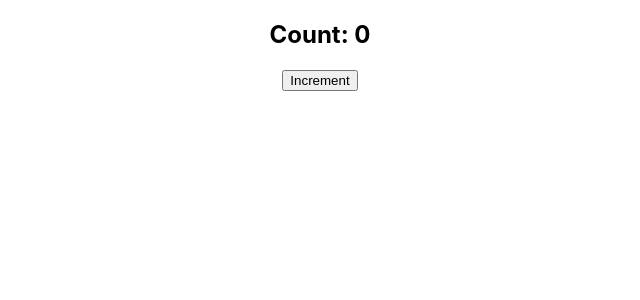
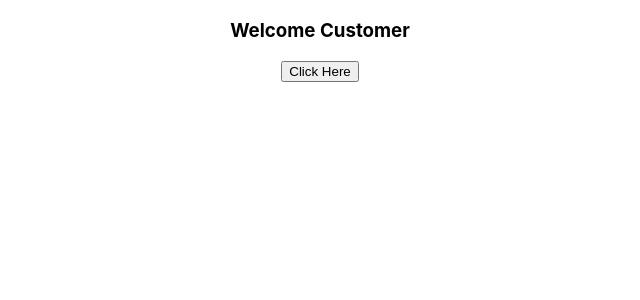
Before and after one commit to ssentamuabel/practice, a React (Create React App) app: page / in a window 1280 px wide. Shown: the top 300 px of the page, without its empty margins (320-960 px from the left). Built offline with nearby package versions, Linux system fonts and the light colour scheme.

Commit message:
More commits

```diff
--- a/src/App.js
+++ b/src/App.js
@@ -5,12 +5,19 @@ import Welcome from './components/Welcome'
 import Hello from './components/Hello'
 import Message from './components/Message'
 import Counter from './components/Counter'
+import FunctionComponent from './components/FunctionComponent'
+import ClassClick from './components/ClassClick'
+import EventBind from './components/EventBind'
 
 function App() {
   return (
     <div className="App">
 
-      <Counter />
+      <EventBind />
+
+    {/* <FunctionComponent /> */}
+    {/* <ClassClick /> */}
+      {/* <Counter /> */}
 
     {/* <Message /> */}
           {/* <Greatings  firstname="Ssentamu" secondname="Abel">
--- /dev/null
+++ b/src/components/ClassClick.js
@@ -0,0 +1,22 @@
+import React, {Component} from 'react'
+
+
+class ClassClick extends Component{
+
+
+    clickHandler()
+    {
+        console.log("The ClassClick compoenent is clicked")
+    }
+
+    render(){
+
+        return(
+            <>
+            <button onClick={this.clickHandler}>Click Class </button>
+            </>
+        )
+    }
+}
+
+export default ClassClick;
--- /dev/null
+++ b/src/components/EventBind.js
@@ -0,0 +1,45 @@
+import React, {Component} from 'react'
+
+class EventBind extends Component{
+    constructor(props){
+        super(props)
+
+        this.state = {
+            message: "Welcome Customer"
+        }
+
+        //  this is applied for the second option
+        //  the binding is done in the constructor straight
+        // this.clickHandler = this.clickHandler.bind(this)
+    }
+
+
+    // this is for both the first and second option
+    clickHandler()
+    {
+        this.setState({
+            message:"Goodbye customer"
+        })
+    }
+
+    // clickHandler = ()=>{
+
+    //     this.setState({
+    //         message:"Goodbye customer"
+    //     })
+    // }
+    render(){
+        return(
+            <>
+                <h3>{this.state.message}</h3>
+                {/* <button onClick={this.clickHandler.bind(this)}>Click Here</button> */}
+                {/* <button onClick={this.clickHandler}>Click Here</button> */}
+                {/* <button onClick={this.clickHandler}>Click Here</button> */}
+                <button onClick={()=> this.clickHandler()}>Click Here</button>
+            </>
+        )
+    }
+}
+
+
+export default EventBind
--- /dev/null
+++ b/src/components/FunctionComponent.js
@@ -0,0 +1,19 @@
+import React from 'react'
+
+
+const FunctionComponent = ()=>{
+
+
+
+    function clickHandler(){
+        console.log("Hello World, this is clickhandler")
+    }
+
+    return(
+        <>
+            <button onClick={clickHandler}>Click Here</button>
+        </>
+    )
+}
+
+export default FunctionComponent;
--- a/src/components/Welcome.js
+++ b/src/components/Welcome.js
@@ -3,7 +3,8 @@ import React, {Component } from 'react'
 
 class Welcome extends Component {
     render(){
-        return <h1> Welcome Class,  {this.props.firstname} and {this.props.secondname} </h1>
+        const {firstname, secondname}= this.props;
+        return <h1> Welcome Class,  {firstname} and {secondname} </h1>
     }
 
 
```
